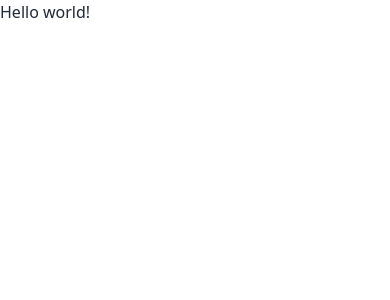
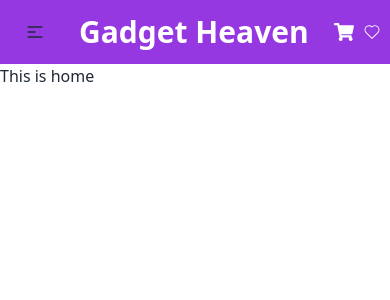
Before and after one commit to programming-hero-web-course-4/b10a8-gadget-heaven-Bikram1Biswas2, a React (Vite) app: page / in a window 390 px wide. Shown: the top 300 px of the page. Built offline with nearby package versions, Linux system fonts and the light colour scheme.

Commit message:
NavBar Done

```diff
--- a/package.json
+++ b/package.json
@@ -14,6 +14,8 @@
     "match-sorter": "^7.0.0",
     "react": "^18.3.1",
     "react-dom": "^18.3.1",
+    "react-favicon": "^2.0.7",
+    "react-icons": "^5.3.0",
     "react-router-dom": "^6.27.0",
     "sort-by": "^1.2.0"
   },
--- /dev/null
+++ b/src/Components/Dashboard/Dashboard.jsx
@@ -0,0 +1,11 @@
+
+
+const Dashboard = () => {
+    return (
+        <div>
+            <h2>This is DashBoard</h2>
+        </div>
+    );
+};
+
+export default Dashboard;
--- /dev/null
+++ b/src/Components/ErrorPage/ErrorPage.jsx
@@ -0,0 +1,11 @@
+
+
+const ErrorPage = () => {
+    return (
+        <div>
+            <h2 className="text-red-500 text-4xl">404 not found</h2>
+        </div>
+    );
+};
+
+export default ErrorPage;
--- /dev/null
+++ b/src/Components/Home/Home.jsx
@@ -0,0 +1,11 @@
+
+
+const Home = () => {
+    return (
+        <div>
+            <h2>This is home</h2>
+        </div>
+    );
+};
+
+export default Home;
--- /dev/null
+++ b/src/Components/Navbar/Navbar.jsx
@@ -0,0 +1,55 @@
+import { NavLink } from "react-router-dom";
+import { FaShoppingCart } from "react-icons/fa";
+import { CiHeart } from "react-icons/ci";
+
+
+const Navbar = () => {
+
+    const Items = (
+        <>
+        <li><NavLink to="/">Home</NavLink></li>
+        <li><NavLink to="/statistics">Statistics</NavLink></li>
+        <li><NavLink to="/dashboard">Dashboard</NavLink></li>
+        </>
+    )
+
+    return (
+        <div className="navbar bg-[#9538E2] ">
+        <div className="navbar-start">
+          <div className="dropdown">
+            <div tabIndex={0} role="button" className="btn btn-ghost lg:hidden">
+              <svg
+                xmlns="http://www.w3.org/2000/svg"
+                className="h-5 w-5"
+                fill="none"
+                viewBox="0 0 24 24"
+                stroke="currentColor">
+                <path
+                  strokeLinecap="round"
+                  strokeLinejoin="round"
+                  strokeWidth="2"
+                  d="M4 6h16M4 12h8m-8 6h16" />
+              </svg>
+            </div>
+            <ul
+              tabIndex={0}
+              className="menu menu-sm dropdown-content bg-base-100 rounded-box z-[1] mt-3 w-52 p-2 shadow text-white">
+              {Items}
+            </ul>
+          </div>
+          <a className="btn btn-ghost text-3xl text-white">Gadget Heaven</a>
+        </div>
+        <div className="navbar-center hidden lg:flex">
+          <ul className="menu menu-horizontal px-1 gap-3 text-white">
+          {Items}
+          </ul>
+        </div>
+        <div className="navbar-end gap-2 text-xl text-white">
+        <FaShoppingCart/>
+        <CiHeart/>
+        </div>
+      </div>
+    );
+};
+
+export default Navbar;
--- /dev/null
+++ b/src/Components/Root/Root.jsx
@@ -0,0 +1,13 @@
+import { Outlet } from "react-router-dom";
+import Navbar from "../Navbar/Navbar";
+
+const Root = () => {
+    return (
+        <div className="max-w-6xl mx-auto">
+            <Navbar></Navbar>
+            <Outlet></Outlet>
+        </div>
+    );
+};
+
+export default Root;
--- /dev/null
+++ b/src/Components/Statistics/Statistics.jsx
@@ -0,0 +1,11 @@
+
+
+const Statistics = () => {
+    return (
+        <div>
+            <h2>This is Statistics</h2>
+        </div>
+    );
+};
+
+export default Statistics;
--- a/src/main.jsx
+++ b/src/main.jsx
@@ -2,11 +2,32 @@
 import { createRoot } from "react-dom/client";
 import "./index.css";
 import { createBrowserRouter, RouterProvider } from "react-router-dom";
+import Root from "./Components/Root/Root";
+import ErrorPage from "./Components/ErrorPage/ErrorPage";
+import Home from "./Components/Home/Home";
+import Statistics from "./Components/Statistics/Statistics";
+import Dashboard from "./Components/Dashboard/Dashboard";
 
 const router = createBrowserRouter([
   {
     path: "/",
-    element: <div>Hello world!</div>,
+    element: <Root></Root>,
+    errorElement:<ErrorPage></ErrorPage>,
+    children:[
+      {
+        path:"/",
+       element:<Home></Home>
+      },
+      {
+        path:"statistics",
+        element:<Statistics></Statistics>
+      },
+      {
+        path:"dashboard",
+        element:<Dashboard></Dashboard>
+      }
+
+    ]
   },
 ]);
 
```
Also changed, not shown: 1 other file (tests, documents, lock files or other folders).
